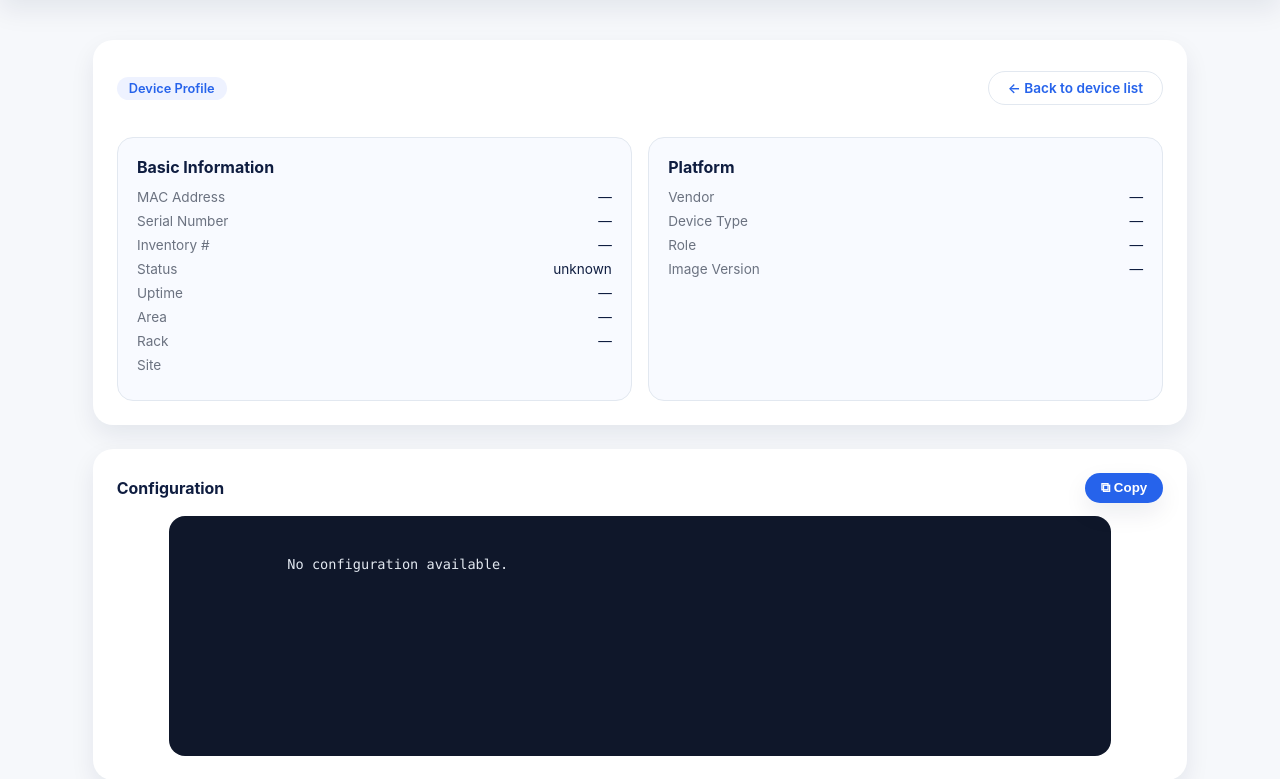
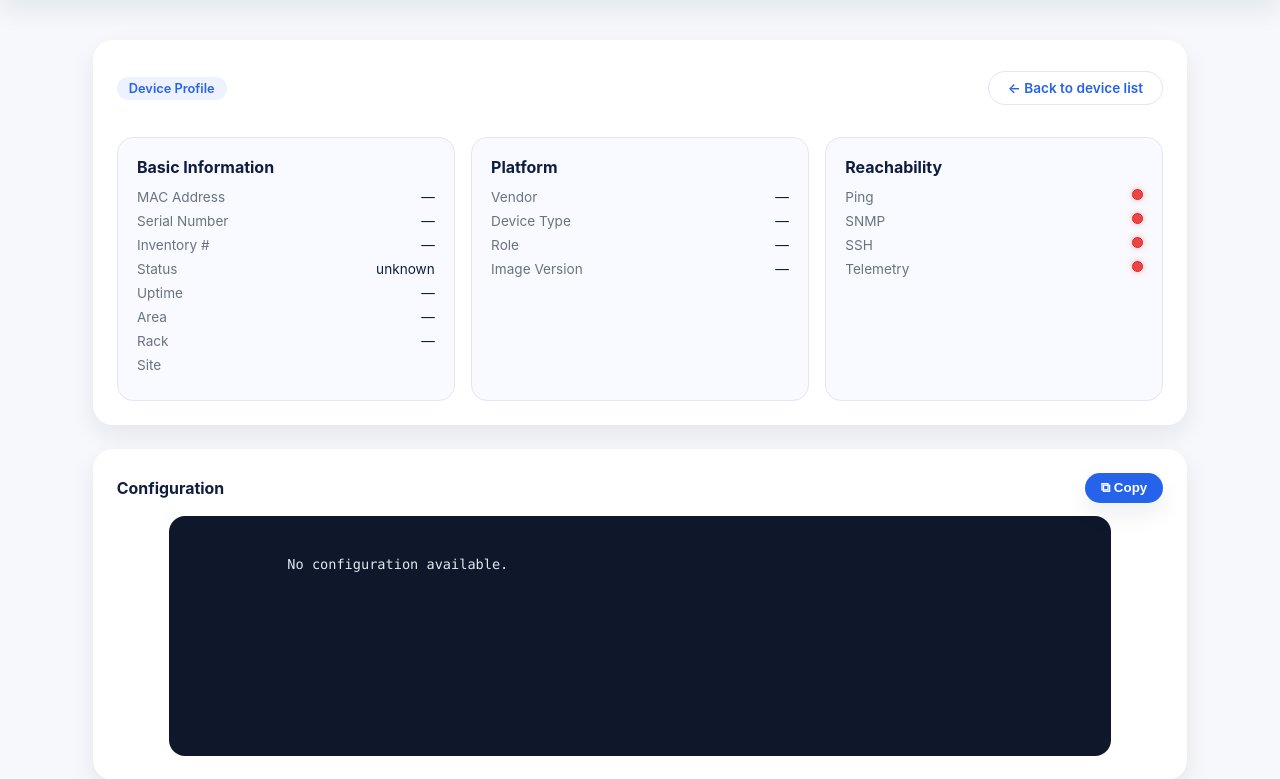
Before and after one commit to hamidsadegh/zas, a Django app: template devices/templates/devices/device_detail.html in a window 1280 px wide. Shown: the part 85-864 px from the top of the page. Run offline with Django 5.2, Linux system fonts and the light colour scheme; the template is opened without the code that fills it, so the values that code supplies are empty; parts of the project's set-up code (start-up, migrations or seed data) failed here and were passed over.

Commit message:
Device reachability now tracks SSH and telemetry alongside ping/SNMP, Admin and API surfaces expose the new state, The inventory UI shows the new reachability signals with green/red dots.

```diff
--- a/devices/models.py
+++ b/devices/models.py
@@ -145,6 +145,8 @@ class Device(models.Model):
     # Reachability
     reachable_ping = models.BooleanField(default=False)
     reachable_snmp = models.BooleanField(default=False)
+    reachable_ssh = models.BooleanField(default=False)
+    reachable_telemetry = models.BooleanField(default=False)
     last_check = models.DateTimeField(blank=True, null=True)
 
     uptime = models.DurationField(blank=True, null=True)
--- a/devices/serializers.py
+++ b/devices/serializers.py
@@ -144,6 +144,10 @@ class DeviceSerializer(serializers.ModelSerializer):
             "role_name",
             "image_version",
             "status",
+            "reachable_ping",
+            "reachable_snmp",
+            "reachable_ssh",
+            "reachable_telemetry",
             "uptime",
             "created_at",
             "updated_at",
--- a/devices/templates/devices/device_detail.html
+++ b/devices/templates/devices/device_detail.html
@@ -168,6 +168,26 @@ main {
     background: #eef2ff;
     color: var(--primary);
 }
+
+.status-dot {
+    width: 0.7rem;
+    height: 0.7rem;
+    border-radius: 50%;
+    display: inline-block;
+    border: 1px solid var(--border);
+}
+
+.status-dot--ok {
+    background: #22c55e;
+    border-color: #16a34a;
+    box-shadow: 0 0 6px rgba(34, 197, 94, 0.4);
+}
+
+.status-dot--down {
+    background: #ef4444;
+    border-color: #dc2626;
+    box-shadow: 0 0 6px rgba(239, 68, 68, 0.4);
+}
 {% endblock %}
 
 {% block content %}
@@ -200,6 +220,33 @@ main {
                 <div class="info-item"><span>Device Type</span><span>{{ device.device_type|default:"—" }}</span></div>
                 <div class="info-item"><span>Role</span><span>{{ device.role|default:"—" }}</span></div>
                 <div class="info-item"><span>Image Version</span><span>{{ device.image_version|default:"—" }}</span></div>
+            </div>
+            <div class="info-block">
+                <h3>Reachability</h3>
+                <div class="info-item">
+                    <span>Ping</span>
+                    <span class="status-dot {% if device.reachable_ping %}status-dot--ok{% else %}status-dot--down{% endif %}"
+                          title="Ping reachable"
+                          aria-label="Ping reachable: {% if device.reachable_ping %}yes{% else %}no{% endif %}"></span>
+                </div>
+                <div class="info-item">
+                    <span>SNMP</span>
+                    <span class="status-dot {% if device.reachable_snmp %}status-dot--ok{% else %}status-dot--down{% endif %}"
+                          title="SNMP reachable"
+                          aria-label="SNMP reachable: {% if device.reachable_snmp %}yes{% else %}no{% endif %}"></span>
+                </div>
+                <div class="info-item">
+                    <span>SSH</span>
+                    <span class="status-dot {% if device.reachable_ssh %}status-dot--ok{% else %}status-dot--down{% endif %}"
+                          title="SSH reachable"
+                          aria-label="SSH reachable: {% if device.reachable_ssh %}yes{% else %}no{% endif %}"></span>
+                </div>
+                <div class="info-item">
+                    <span>Telemetry</span>
+                    <span class="status-dot {% if device.reachable_telemetry %}status-dot--ok{% else %}status-dot--down{% endif %}"
+                          title="Telemetry reachable"
+                          aria-label="Telemetry reachable: {% if device.reachable_telemetry %}yes{% else %}no{% endif %}"></span>
+                </div>
             </div>
         </div>
     </div>
```
Also changed, not shown: devices/admin.py (+16 -1 lines), devices/templates/devices/device_list.html (+35 -3 lines), devices/tests/test_api_modules.py (+2 -0 lines), devices/migrations/0003_device_reachability.py (added).
